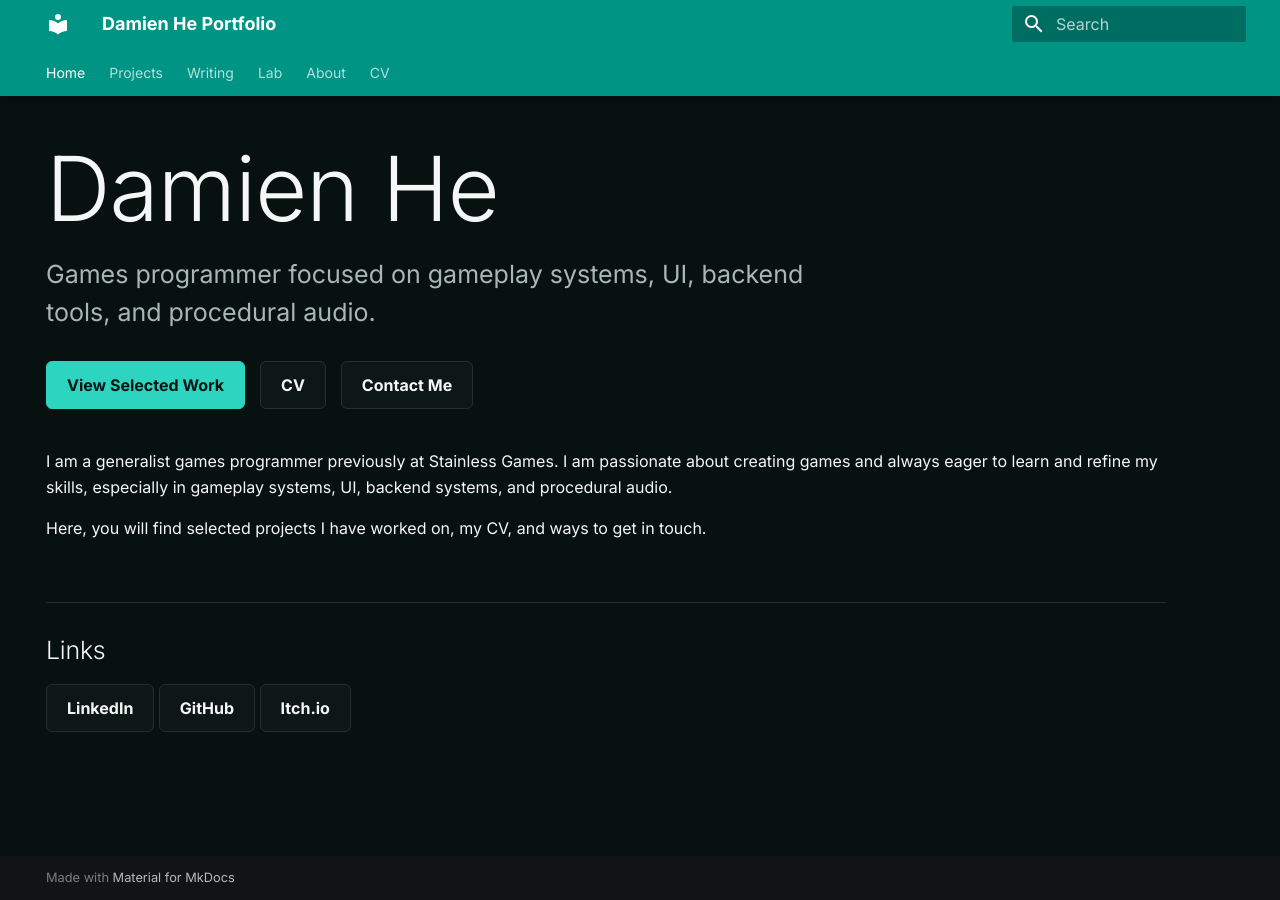
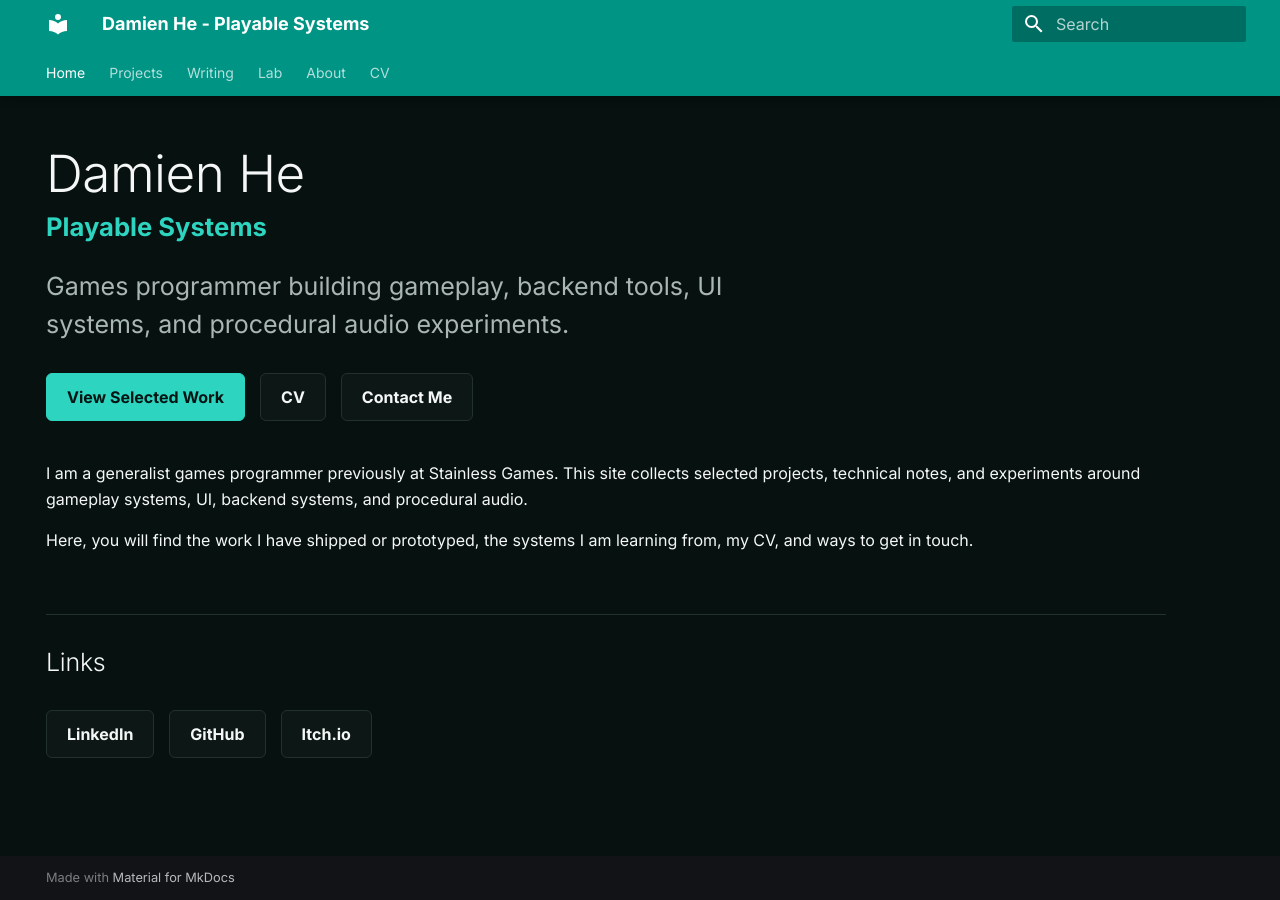
Before and after one commit to Mesdwe/Mesdwe.github.io, an MkDocs documentation site: the page built from docs/index.md, in a window 1280 px wide. Built offline with MkDocs 1.6.1 and Material for MkDocs 9.7.7, drawn with Linux system fonts in a browser that asks for light colours.

Commit message:
site name changed;

```diff
--- a/docs/index.md
+++ b/docs/index.md
@@ -5,8 +5,9 @@ hide:
 ---
 
 # Damien He
+<p class="site-subtitle" data-header-title="Playable Systems">Playable Systems</p>
 
-<p class="lede">Games programmer focused on gameplay systems, UI, backend tools, and procedural audio.</p>
+<p class="lede">Games programmer building gameplay, backend tools, UI systems, and procedural audio experiments.</p>
 
 <div class="hero-actions">
   <a class="button button-primary" href="projects/">View Selected Work</a>
@@ -14,12 +15,13 @@ hide:
   <a class="button" href="mailto:damienhelx@outlook.com">Contact Me</a>
 </div>
 
-I am a generalist games programmer previously at Stainless Games. I am passionate about creating games and always eager to learn and refine my skills, especially in gameplay systems, UI, backend systems, and procedural audio.
+I am a generalist games programmer previously at Stainless Games. This site collects selected projects, technical notes, and experiments around gameplay systems, UI, backend systems, and procedural audio.
 
-Here, you will find selected projects I have worked on, my CV, and ways to get in touch.
+Here, you will find the work I have shipped or prototyped, the systems I am learning from, my CV, and ways to get in touch.
 
 ## Links
 
+<div class="hero-actions">
   <a class="button" href="https://www.linkedin.com/in/damien-he-882567228/">LinkedIn</a>
   <a class="button" href="https://github.com/Mesdwe">GitHub</a>
   <a class="button" href="https://randomsalmon.itch.io/">Itch.io</a>
--- /dev/null
+++ b/docs/javascripts/header-title.js
@@ -0,0 +1,20 @@
+(function () {
+  function updateHeaderTopic() {
+    var source = document.querySelector("[data-header-title]");
+    var target = document.querySelector('[data-md-component="header-topic"] .md-ellipsis');
+
+    if (!source || !target) {
+      return;
+    }
+
+    target.textContent = source.getAttribute("data-header-title") || source.textContent.trim();
+  }
+
+  document.addEventListener("DOMContentLoaded", updateHeaderTopic);
+
+  if (typeof document$ !== "undefined") {
+    document$.subscribe(updateHeaderTopic);
+  }
+
+  updateHeaderTopic();
+})();
--- a/docs/stylesheets/extra.css
+++ b/docs/stylesheets/extra.css
@@ -27,9 +27,10 @@
 
 .md-typeset h1 {
   color: var(--portfolio-ink);
-  font-size: clamp(2.4rem, 7vw, 5.4rem);
-  line-height: 0.95;
-  margin-bottom: 0.6rem;
+  font-size: clamp(2rem, 4vw, 3.4rem);
+  line-height: 1.08;
+  margin-bottom: 0.75rem;
+  max-width: 980px;
 }
 
 .md-typeset h2 {
@@ -49,6 +50,15 @@
   line-height: 1.5;
   margin-bottom: 1.5rem;
   max-width: 760px;
+}
+
+.site-subtitle {
+  color: var(--portfolio-accent);
+  font-size: clamp(1.15rem, 2vw, 1.6rem);
+  font-weight: 800;
+  letter-spacing: 0;
+  line-height: 1.2;
+  margin: -0.2rem 0 1rem;
 }
 
 .hero-actions {
--- a/mkdocs.yml
+++ b/mkdocs.yml
@@ -1,6 +1,6 @@
-site_name: Damien He Portfolio
+site_name: Damien He - Playable Systems
 site_url: https://mesdwe.github.io/
-site_description: Games programmer portfolio for Damien He.
+site_description: Game programming portfolio, technical notes, and experiments by Damien He.
 
 theme:
   name: material
@@ -38,6 +38,9 @@ nav:
 extra_css:
   - stylesheets/extra.css
 
+extra_javascript:
+  - javascripts/header-title.js
+
 markdown_extensions:
   - attr_list
   - md_in_html
```
